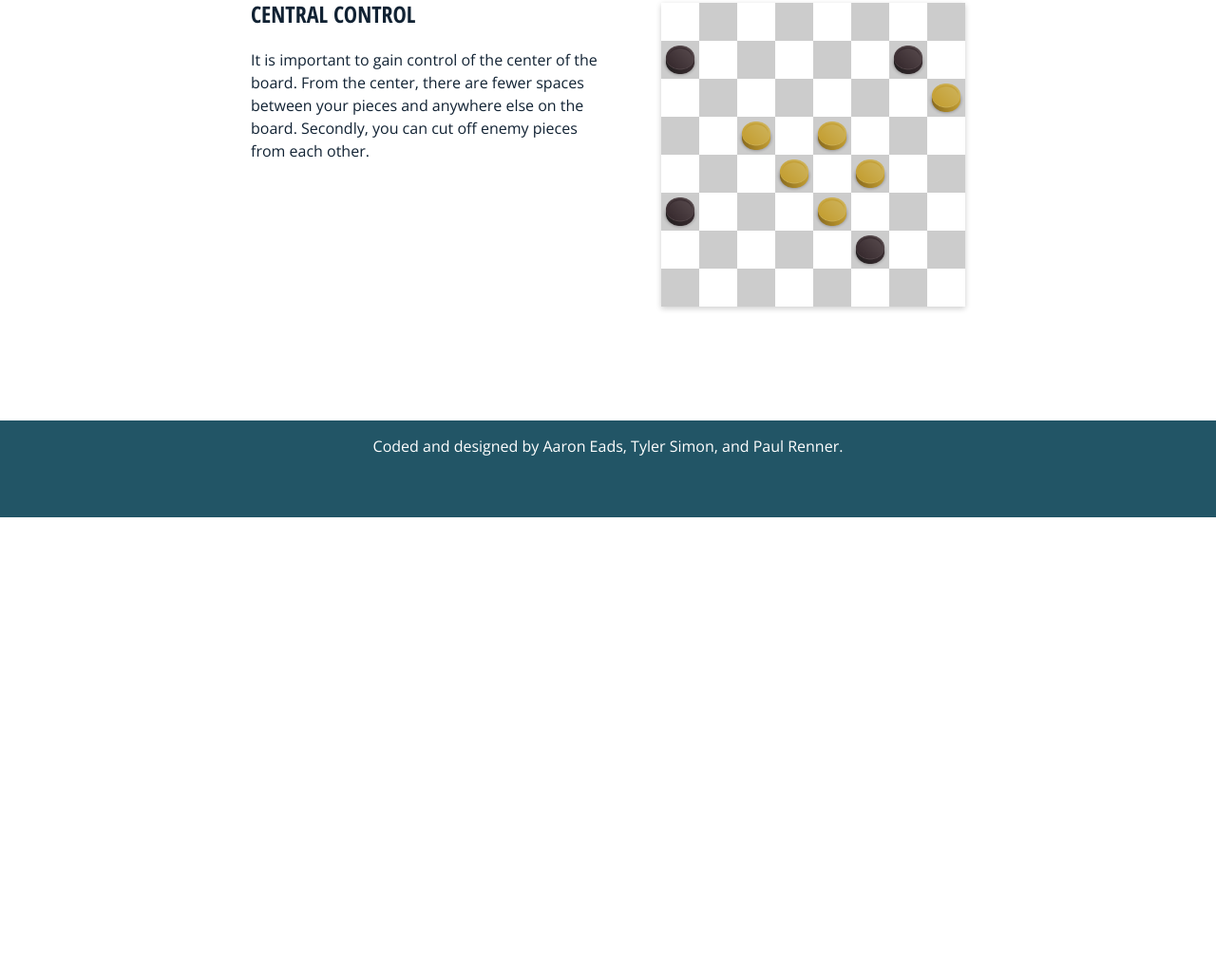
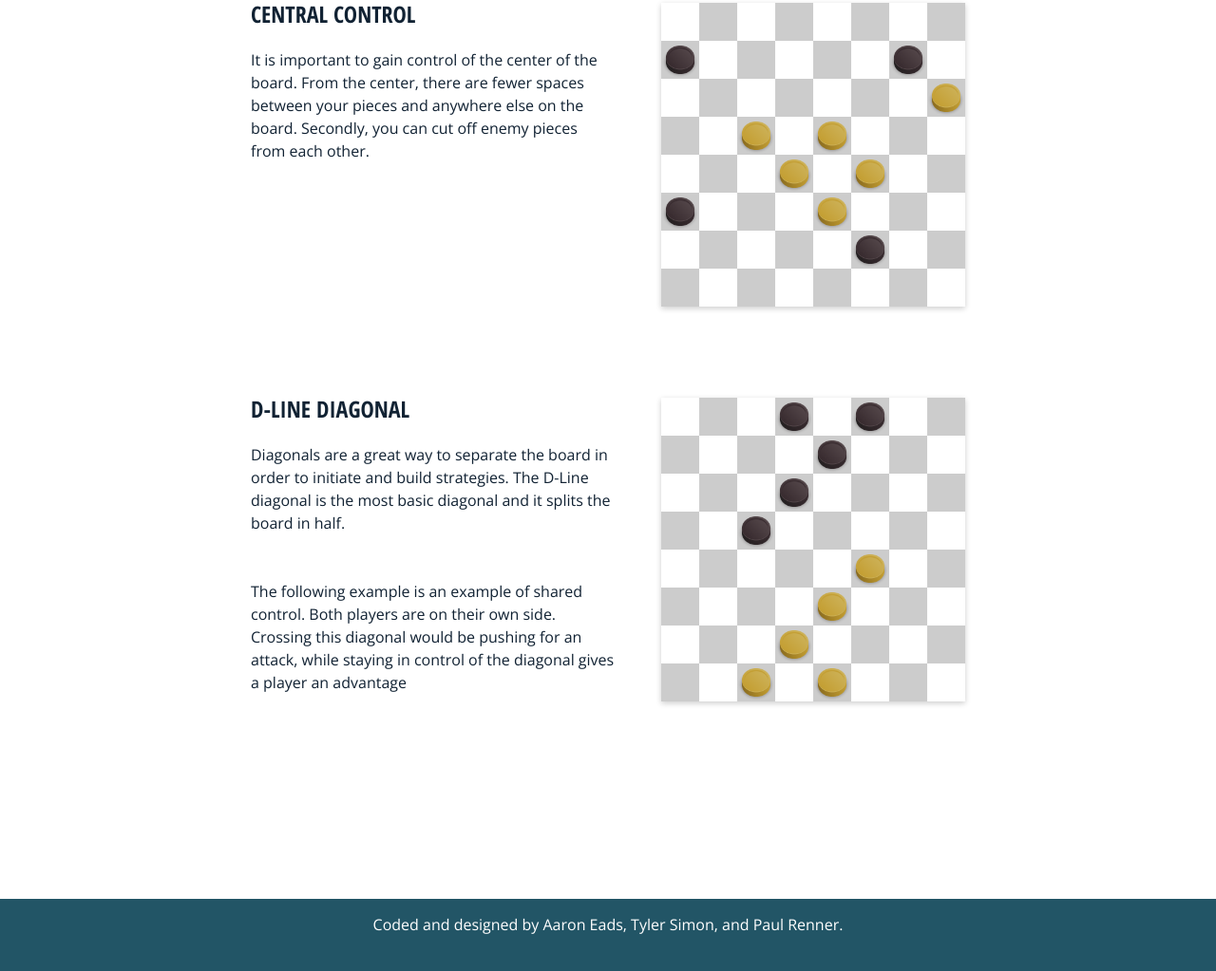
Before and after one commit to aceads0529/CGT353_project02, a plain HTML site: page strategy.html in a window 1280 px wide. Shown: the part 570-1593 px from the top of the page at 95% size. Before the commit the page ends 1115 px from the top, so only its background shows below. Drawn offline with nearby package versions, Linux system fonts and the light colour scheme.

Commit message:
Changed index text, added Kings, and started Strategies update

```diff
--- a/strategy.html
+++ b/strategy.html
@@ -43,6 +43,14 @@
         </div>
         <div id="demo-center" class="demo-board"></div>
     </div>
+	<div class="demo">
+        <div class="demo-text">
+            <h2>D-Line Diagonal</h2>
+            <p>Diagonals are a great way to separate the board in order to initiate and build strategies. The D-Line diagonal is the most basic diagonal and it splits the board in half.</p>
+			<p>The following example is an example of shared control. Both players are on their own side. Crossing this diagonal would be pushing for an attack, while staying in control of the diagonal gives a player an advantage</p>
+        </div>
+        <div id="demo-D" class="demo-board"></div>
+    </div>
 </div>
 <div class="footer">
     <p class="f">Coded and designed by Aaron Eads, Tyler Simon, and Paul Renner.</p>
@@ -68,7 +76,21 @@
             new Gamepiece(8, [], 'black')
         ]);
 
+		const board2 = new Gameboard([
+            new Gamepiece(31, [], 'white'),
+            new Gamepiece(30, [], 'white'),
+            new Gamepiece(26, [], 'white'),
+            new Gamepiece(23, [], 'white'),
+            new Gamepiece(19, [], 'white'),
+            new Gamepiece(14, [], 'black'),
+            new Gamepiece(10, [], 'black'),
+            new Gamepiece(7, [], 'black'),
+            new Gamepiece(3, [], 'black'),
+            new Gamepiece(2, [], 'black')
+        ]);
+
         $('#demo-center').append(board1.html);
+		$('#demo-D').append(board2.html);
     });
 </script>
 
```
Also changed, not shown: basics.html (+3 -1 lines), index.html (+1 -9 lines).
